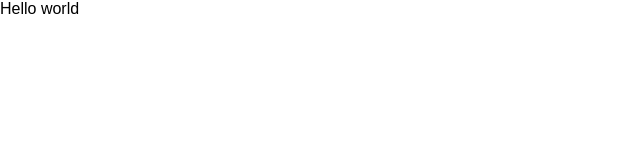
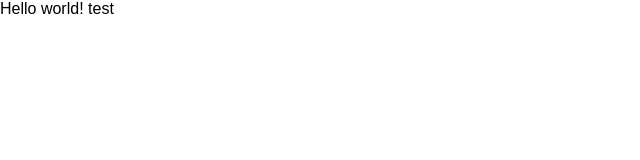
Before and after one commit to adambro/recttraining, a React (Create React App) app: page / in a window 1280 px wide. Shown: the top 160 px of the page, without its empty margins (0-640 px from the left). Built offline with nearby package versions, Linux system fonts and the light colour scheme.

Commit message:
MainScene not needed

```diff
--- a/src/MainComponent.jsx
+++ b/src/MainComponent.jsx
@@ -3,12 +3,8 @@ import PropTypes from 'prop-types';
 
 class MainComponent extends React.Component {
     render () {
-        return <MainScene>Hello world</MainScene>;
+        return <div>Hello world! {this.props.children}</div>;
     }
-}
-
-const MainScene = (props) => {
-    return (<div>{props.children}</div>);
 }
 
 MainComponent.propTypes = {
--- a/src/index.js
+++ b/src/index.js
@@ -4,5 +4,5 @@ import MainComponent from './MainComponent';
 import './index.css';
 import registerServiceWorker from './registerServiceWorker';
 
-ReactDOM.render(<MainComponent />, document.getElementById('root'));
+ReactDOM.render(<MainComponent>test</MainComponent>, document.getElementById('root'));
 registerServiceWorker();
```
Also changed, not shown: 1 other file (tests, documents, lock files or other folders).
